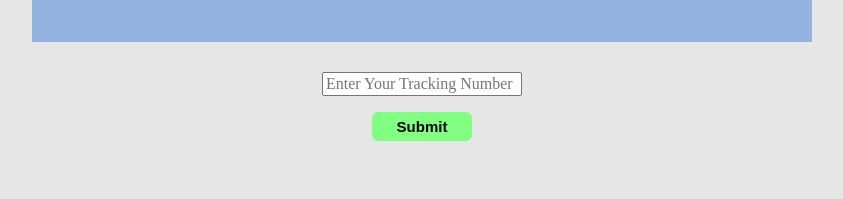
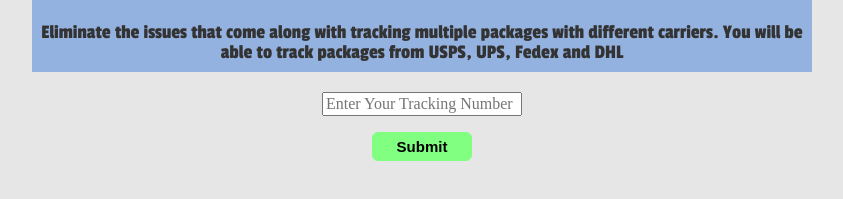
Before and after one commit to AFellman01/ShipVoyage, a plain HTML site: page index.html in a window 1280 px wide. Shown: the part 288-487 px from the top of the page, without its empty margins (218-1061 px from the left). Drawn offline with nearby package versions, Linux system fonts and the light colour scheme.

Commit message:
Final Final

```diff
--- a/assets/css/custom.css
+++ b/assets/css/custom.css
@@ -10,17 +10,29 @@
   width: 100%;
   background-color: #94b2e0;
 }
+.basicinfo{
+  background-color: #94b2e0;
+}
 .img {
     display: center;
 }
+p {
+  background-color: #94b2e0;
+  height:50px;
+  margin-top: -50px;
+  text-align: center;
+   font-family: 'Passion One', cursive;
+   font-size: 20px;
+}
 #logo {
-    height: 200px;
-    text-align: center;
+  height: 200px;
+  text-align: center;
   animation-duration: 2s;
   animation-delay: 2s;
  }
 h1 {
     text-align: center;
+    text
     font-family: 'Alfa Slab One', cursive;
     margin: 1px;
 }
@@ -43,6 +55,7 @@
     display: center;
 }
 #TN1 {
+  margin-top: 20px;
     text-align:center;
     height: 20px;
 }
--- a/index.html
+++ b/index.html
@@ -25,6 +25,11 @@
     <h2>Getting you what you need, when you need it.</h2>
   </div>
 
+
+  <p>Eliminate the issues that come along with tracking multiple packages with different carriers. You will be able to track packages from USPS, UPS, Fedex and DHL </p>
+
+
+
   <div class="form">
     <form id="TN1">
       <input type="text" placeholder="Enter Your Tracking Number" id="track">
@@ -33,43 +38,14 @@
       <button type="button" class="post">Submit</button>
     </form>
   </div>
-  <div id="Info">
-    <!-- <p>The code as written accepts USPS numbers, DHL tracking numbers, UPS tracking numbers, and FedEx numbers. USPS numbers come in two formats. The first is thirteen digits long, and starts with an E. The second is twenty-two digits long, and starts with
-      a 9. UPS tracking numbers are eighteen digits long and start with the characters 1Z. FedEx tracking numbers are usually twelve digits long, and DHL tracking numbers are ten digits long. Neither contain any letters. -->
-    <p id="shipper"></p>
-    </p>
+
+    <div id="shipper"></div>
+
   </div>
   <div id="shipDiv">
     <a id="shipLink" href=""> </a>
   </div>
-<!--
-  <div class="images">
-    <div id="image1">
-      <img class="company" src="assets/images/fedex.png">
-    </div>
-      <div id="image2">
-        <img class="company" src="assets/images/upsimage.jpg">
-      </div>
-        <div id="image3">
-          <img class="company" src="assets/images/usps.jpg">
-        </div>
-        <div id="image4">
-            <img class="company" src="assets/images/dhl.png">
-          </div>
 
-        </div> -->
-
-    <!-- <div id="Info">
-        <p> The code as written accepts USPS numbers, DHL tracking numbers, UPS tracking numbers, and FedEx numbers. USPS numbers come in two formats. The first is thirteen digits long, and starts with an E. The second is twenty-two digits long, and starts
-          with a 9. UPS tracking numbers are eighteen digits long and start with the characters 1Z. FedEx tracking numbers are usually twelve digits long, and DHL tracking numbers are ten digits long. Neither contain any letters.
-      </div> -->
-    <!--
-<footer id="moment">
-      <script src="assets/javascript/moment.js"></script>
-      <script
-moment().format('MMMM Do YYYY, h:mm:ss a');
-</script>
-</footer> -->
 
     <script src="https://code.jquery.com/jquery-3.2.1.min.js" integrity="sha256-hwg4gsxgFZhOsEEamdOYGBf13FyQuiTwlAQgxVSNgt4=" crossorigin="anonymous"></script>
     <script src="assets/javascript/app.js"></script>
```
